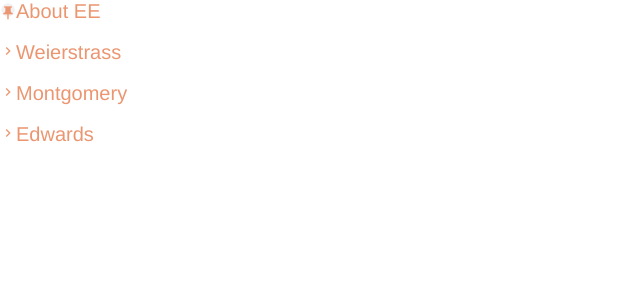
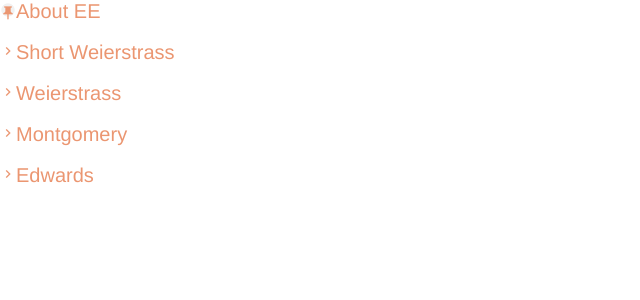
Before and after one commit to LoicBl0ndeau/Elliptic-Explorer, a Vue app: page / in a window 1280 px wide. Shown: the top 300 px of the page, without its empty margins (0-640 px from the left). Built offline with nearby package versions, Linux system fonts and the light colour scheme.

Commit message:
Update MyMenu.vue
Rajout du menu short weierstrass

```diff
--- a/src/components/MyMenu.vue
+++ b/src/components/MyMenu.vue
@@ -20,6 +20,12 @@
       <span class="icon-text">About EE</span>
     </a><br>
     <AboutEE v-show="isOpen.about" />
+
+    <a @click="open('shortmod')">
+      <span class="material-icons">chevron_right</span>
+      <span class="icon-text">Short Weierstrass</span>
+    </a><br />
+    <MenuShortMod v-show="isOpen.shortmod" ref="shortmod" />
 
 
     <a @click="open('weierstrass')">
@@ -50,6 +56,7 @@
 
 
 <script>
+import MenuShortMod from "./menu/MenuShortMod";
 import MenuWeierstrass from "./menu/MenuWeierstrass";
 import MenuMontgomery from "./menu/MenuMont";
 import MenuEdwards from "./menu/MenuEdwards";
@@ -59,6 +66,7 @@ import AboutEE from "./menu/AboutEE";
 export default {
   name: "MyMenu",
   components: {
+    MenuShortMod,
     MenuWeierstrass,
     MenuMontgomery,
     MenuEdwards,
@@ -69,6 +77,7 @@ export default {
       // param affichage sous menus
       isOpen: {
         "about": false,
+        "shortmod": false,
         "weierstrass": false,
         "montgomery": false,
         "edwards": false
```
